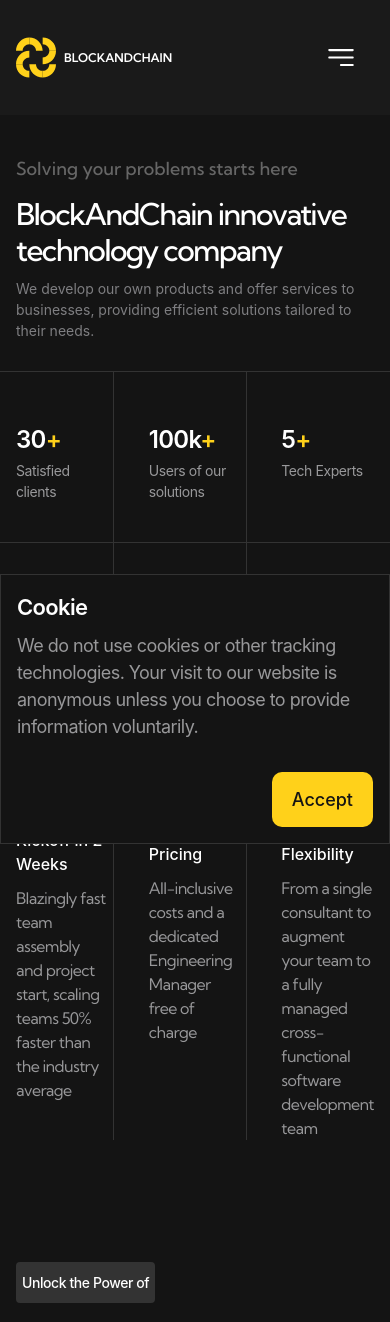
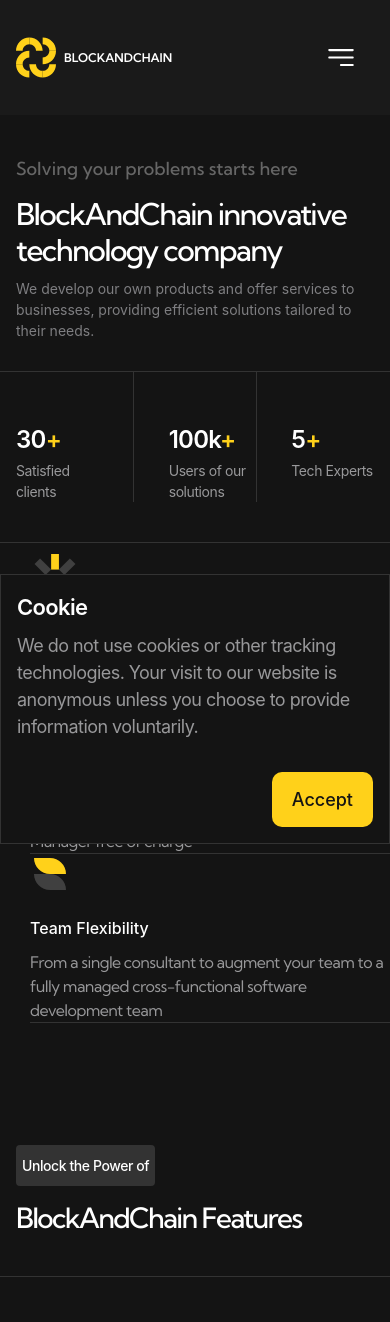
Before and after one commit to Kennynna/blockandchain, a React (Vite) app: page / in a window 390 px wide. Shown: the top 1322 px of the page. Built offline with nearby package versions, Linux system fonts and the light colour scheme.

Commit message:
colums fix

```diff
--- a/src/components/BlockAndChainFeatures.jsx
+++ b/src/components/BlockAndChainFeatures.jsx
@@ -7,7 +7,7 @@
 export const BlockAndChainFeatures = () => {
   return (
     <section className="features-title">
-      <FadeInWhenVisible delay={0.4}>
+      <FadeInWhenVisible delay={0.1}>
 
         <Title title='BlockAndChain Features' desc='Unlock the Power of' />
       </FadeInWhenVisible>
--- a/src/components/Hero.jsx
+++ b/src/components/Hero.jsx
@@ -17,7 +17,7 @@
             </div>
             <main className="relative">
 
-                <FadeInWhenVisible delay={0.3}>
+                <FadeInWhenVisible delay={0.1}>
 
                     <div className='hero-flex-block relative container '>
                         <div className="absolute bg-red-100 top-[170px] horizontal-line h-[0.5px] w-full " />
@@ -48,7 +48,7 @@
 
 
 
-                        <article className="hero-feature-card">
+                        <article className="hero-feature-card bottom-cards">
                             <Kickoff />
                             <p className="feature-card__title">Kickoff in 2 Weeks</p>
                             <p className="feature-card__desc">Blazingly fast team assembly and project start, scaling teams 50% faster than the industry average</p>
@@ -58,24 +58,41 @@
 
                             </div>
                         </div>
-                        <article className="hero-feature-card left-grid">
+                        <article className="hero-feature-card left-grid bottom-cards">
                             <PricingIcon />
                             <p className="feature-card__title">Transparent Pricing</p>
                             <p className="feature-card__desc">All-inclusive costs and a dedicated Engineering Manager free of charge</p>
                         </article >
-                        <div className="hero-feature-card flex items-center w-full justify-center ">
-                            <div className="line ">
 
-                            </div>
-                        </div>
-                        <article className="hero-feature-card left-grid">
+                        <article className="hero-feature-card left-grid bottom-cards">
                             <FlexibilityIcon />
                             <p className="feature-card__title">Team Flexibility</p>
                             <p className="feature-card__desc">From a single consultant to augment your team to a fully managed cross-functional software development team</p>
                         </article>
                     </div>
+
+
+
                 </FadeInWhenVisible>
+                <div className="flex flex-col gap-4 mobile-bottom">
+                    <article className="hero-feature-card left-grid mt-13 border-b border-[var(--border-gray)]">
+                        <Kickoff />
+                        <p className="feature-card__title">Kickoff in 2 Weeks</p>
+                        <p className="feature-card__desc">Blazingly fast team assembly and project start, scaling teams 50% faster than the industry average</p>
+                    </article >
 
+                    <article className="hero-feature-card left-grid  border-b border-[var(--border-gray)] ">
+                        <PricingIcon />
+                        <p className="feature-card__title">Transparent Pricing</p>
+                        <p className="feature-card__desc">All-inclusive costs and a dedicated Engineering Manager free of charge</p>
+                    </article >
+
+                    <article className="hero-feature-card left-grid  border-b border-[var(--border-gray)] ">
+                        <FlexibilityIcon />
+                        <p className="feature-card__title">Team Flexibility</p>
+                        <p className="feature-card__desc">From a single consultant to augment your team to a fully managed cross-functional software development team</p>
+                    </article>
+                </div>
             </main>
         </section>
     )
--- a/src/components/Technology.jsx
+++ b/src/components/Technology.jsx
@@ -12,7 +12,7 @@
 
   return (
     <section className="technology-title">
-      <FadeInWhenVisible delay={0.4}>
+      <FadeInWhenVisible delay={0.1}>
         <Title title='Next-level Technology Consulting' desc={`Unlock efficiency, innovation, and security with BlockAndChain' s expert services in technology consulting `} />
 
       </FadeInWhenVisible>
@@ -20,7 +20,7 @@
       <main className="technology-main">
         <Container>
 
-          <FadeInWhenVisible delay={0.4}>
+          <FadeInWhenVisible delay={0.1}>
 
             <div className="technology-cards flex justify-between items-center ">
               <article className="flex flex-col justify-between technology-card">
@@ -58,7 +58,7 @@
         <div className="border-technology" />
 
         <Container>
-          <FadeInWhenVisible delay={0.4}>
+          <FadeInWhenVisible delay={0.1}>
 
             <div className="technology-cards-second-raw flex justify-between items-center ">
               <article className="flex flex-col justify-between technology-card">
@@ -92,7 +92,7 @@
         </Container>
         <div className="border-technology" />
         <Container className='technology-cards-main-block'>
-          <FadeInWhenVisible delay={0.4}>
+          <FadeInWhenVisible delay={0.1}>
 
             <div className="technology-cards-main flex justify-between items-center ">
               <article className="flex flex-col justify-between technology-card technology-last-card">
--- a/src/global.css
+++ b/src/global.css
@@ -523,9 +523,20 @@
     grid-template-columns: repeat(1, 1fr);
   }
 }
-
-
-
+.mobile-bottom{
+  display: none;
+}
+@media (max-width: 768px) {
+  .bottom-cards{
+    display: none;
+  }
+  .hero-flex-block{
+    grid-template-rows: none;
+  }
+  .mobile-bottom{
+    display: block;
+  }
+}
 
 /* technology section */
 
```
